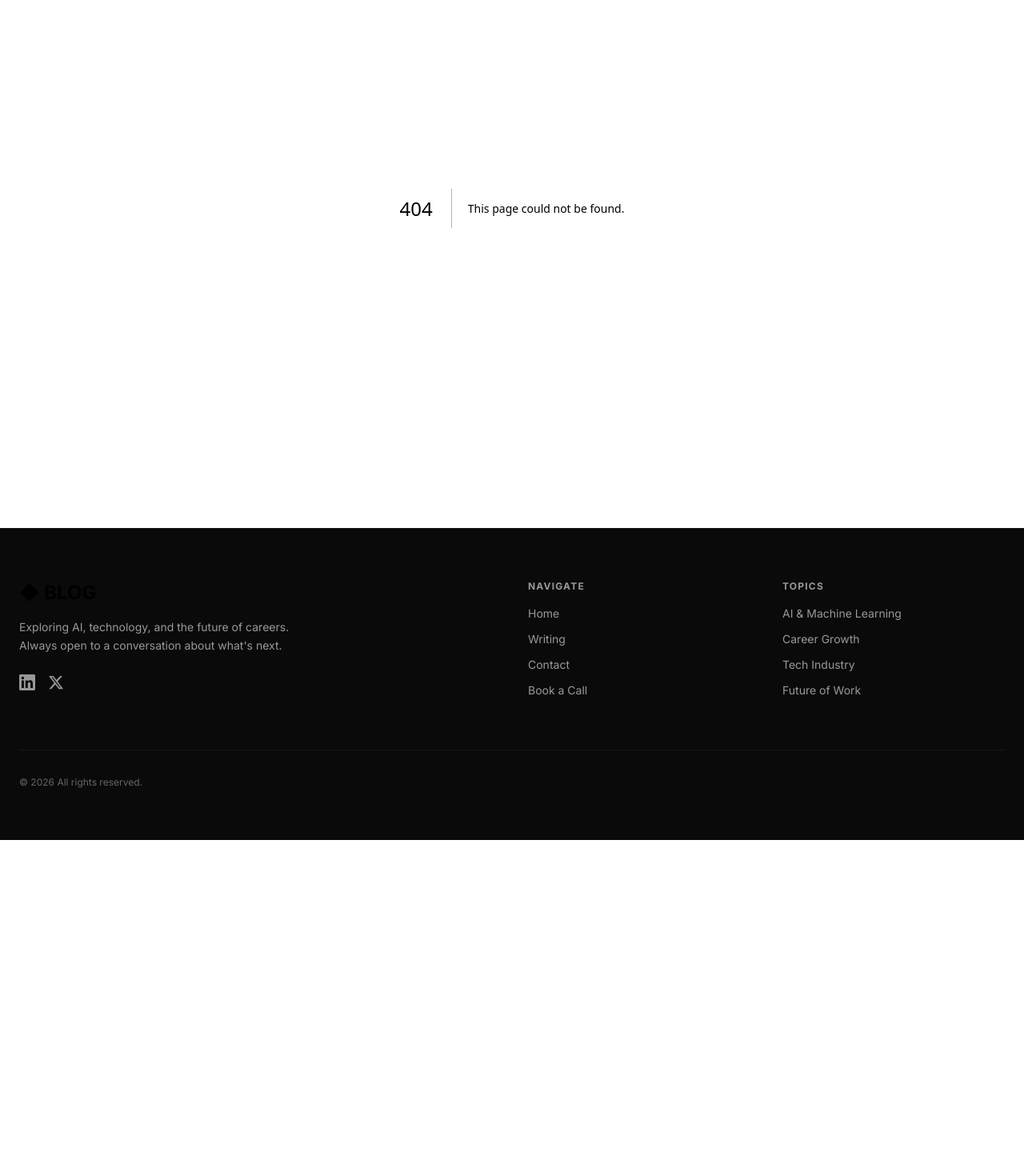
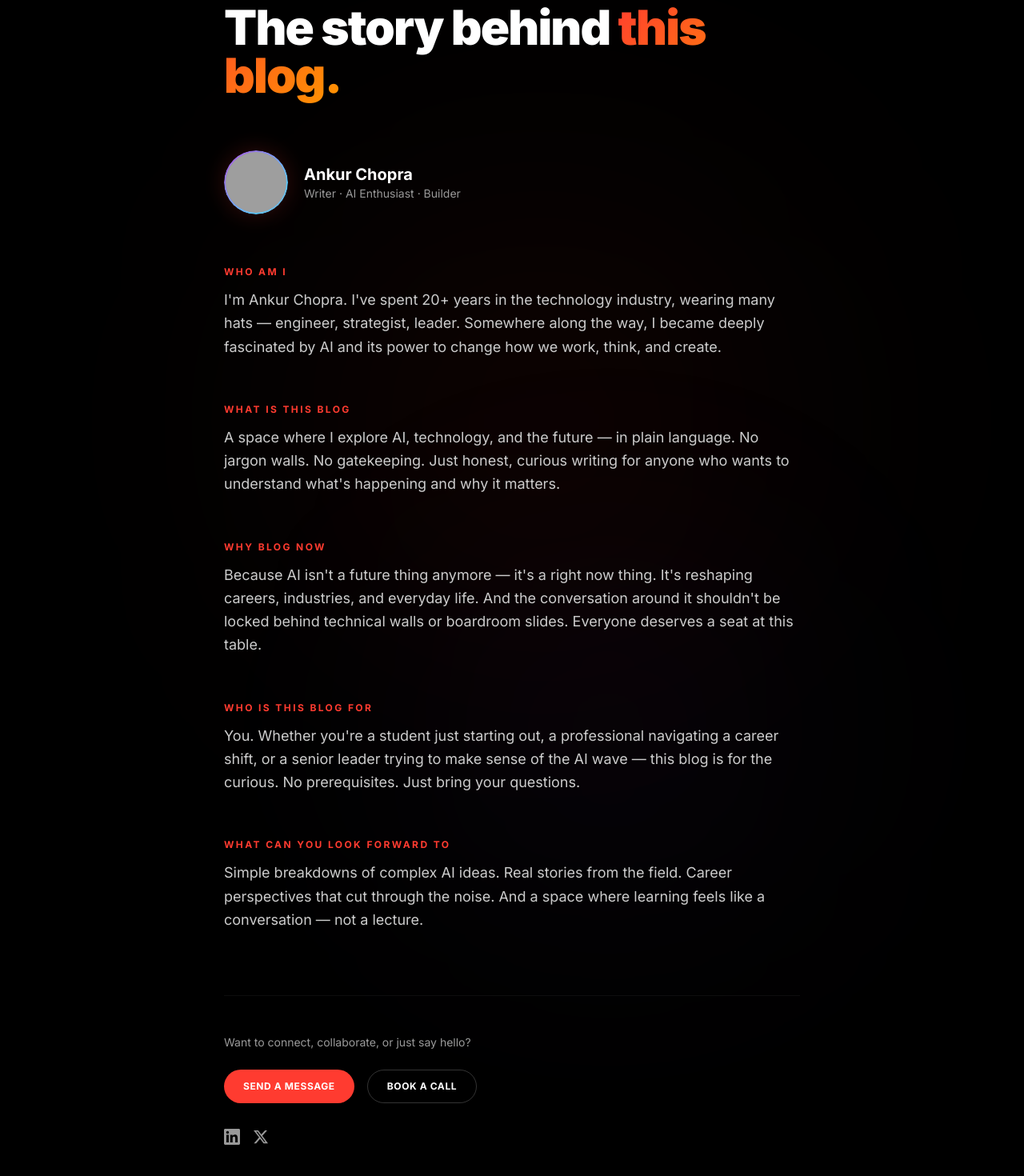
Before and after one commit to chopragit-source/Website, a Next.js app: page /about in a window 1280 px wide. Before the commit this address had no page. Shown: the part 140-1610 px from the top of the page at 80% size. Before the commit the page ends 1190 px from the top, so only its background shows below. Built offline with nearby package versions, Linux system fonts and the light colour scheme; grey boxes are pictures that could not be loaded.

Commit message:
Create page.tsx

```diff
--- /dev/null
+++ b/src/app/about/page.tsx
@@ -0,0 +1,149 @@
+import Link from "next/link";
+import ScrollReveal from "@/components/ScrollReveal";
+import SocialLinks from "@/components/SocialLinks";
+import type { Metadata } from "next";
+
+export const metadata: Metadata = {
+  title: "About — Ankur Chopra",
+  description:
+    "Who I am, why this blog exists, and what you can expect from it.",
+};
+
+export default function AboutPage() {
+  return (
+    <div className="relative min-h-screen pt-28 pb-24">
+      <div className="absolute inset-0 pointer-events-none">
+        <div className="absolute top-1/4 left-1/3 w-[500px] h-[500px] bg-[#ff3b30]/8 rounded-full blur-[160px]" />
+        <div className="absolute bottom-1/4 right-1/4 w-[400px] h-[400px] bg-[#af52de]/6 rounded-full blur-[140px]" />
+      </div>
+
+      <div className="relative z-10 max-w-3xl mx-auto px-6">
+        <ScrollReveal>
+          <p className="text-xs font-bold uppercase tracking-[0.3em] text-[#ff3b30] mb-4">
+            About
+          </p>
+          <h1 className="text-display text-4xl md:text-6xl mb-16">
+            The story behind
+            <span className="text-gradient-fire"> this blog.</span>
+          </h1>
+        </ScrollReveal>
+
+        <ScrollReveal delay={0.1}>
+          <div className="flex items-center gap-5 mb-16">
+            <div className="relative w-20 h-20 rounded-full overflow-hidden shrink-0 shadow-[0_0_30px_rgba(255,59,48,0.2)]">
+              <div
+                className="absolute inset-0 rounded-full p-[2px]"
+                style={{
+                  background:
+                    "linear-gradient(135deg, #ff3b30, #ff9500, #af52de, #5ac8fa, #ff3b30)",
+                  backgroundSize: "300% 300%",
+                  animation: "gradientShift 4s ease infinite",
+                }}
+              >
+                <div className="w-full h-full rounded-full overflow-hidden">
+                  <img
+                    src="https://raw.githubusercontent.com/chopragit-source/Website/main/avatar.jpeg"
+                    alt="Ankur Chopra"
+                    className="w-full h-full object-cover object-center scale-110"
+                  />
+                </div>
+              </div>
+            </div>
+            <div>
+              <h2 className="text-xl font-bold">Ankur Chopra</h2>
+              <p className="text-sm text-[#999999]">Writer · AI Enthusiast · Builder</p>
+            </div>
+          </div>
+        </ScrollReveal>
+
+        <div className="space-y-14">
+          <ScrollReveal delay={0.15}>
+            <Section title="Who am I">
+              I'm Ankur Chopra. I've spent 20+ years in the technology industry,
+              wearing many hats — engineer, strategist, leader. Somewhere along the way, I
+              became deeply fascinated by AI and its power to change how we work, think, and
+              create.
+            </Section>
+          </ScrollReveal>
+
+          <ScrollReveal delay={0.2}>
+            <Section title="What is this blog">
+              A space where I explore AI, technology, and the future — in plain language. No
+              jargon walls. No gatekeeping. Just honest, curious writing for anyone who wants
+              to understand what's happening and why it matters.
+            </Section>
+          </ScrollReveal>
+
+          <ScrollReveal delay={0.25}>
+            <Section title="Why blog now">
+              Because AI isn't a future thing anymore — it's a right now thing.
+              It's reshaping careers, industries, and everyday life. And the conversation
+              around it shouldn't be locked behind technical walls or boardroom slides.
+              Everyone deserves a seat at this table.
+            </Section>
+          </ScrollReveal>
+
+          <ScrollReveal delay={0.3}>
+            <Section title="Who is this blog for">
+              You. Whether you're a student just starting out, a professional navigating
+              a career shift, or a senior leader trying to make sense of the AI wave — this
+              blog is for the curious. No prerequisites. Just bring your questions.
+            </Section>
+          </ScrollReveal>
+
+          <ScrollReveal delay={0.35}>
+            <Section title="What can you look forward to">
+              Simple breakdowns of complex AI ideas. Real stories from the field. Career
+              perspectives that cut through the noise. And a space where learning feels like a
+              conversation — not a lecture.
+            </Section>
+          </ScrollReveal>
+        </div>
+
+        <ScrollReveal delay={0.4}>
+          <div className="mt-20 pt-12 border-t border-white/5">
+            <p className="text-[#999999] text-sm mb-6">
+              Want to connect, collaborate, or just say hello?
+            </p>
+            <div className="flex flex-col sm:flex-row gap-4">
+              <Link
+                href="/contact"
+                className="inline-flex items-center justify-center px-6 py-3 rounded-full bg-[#ff3b30] text-white text-xs font-bold uppercase tracking-wider hover:shadow-[0_0_40px_rgba(255,59,48,0.4)] transition-all duration-300"
+              >
+                Send a Message
+              </Link>
+              <Link
+                href="/book"
+                className="inline-flex items-center justify-center px-6 py-3 rounded-full border border-white/20 text-white text-xs font-bold uppercase tracking-wider hover:border-[#ff3b30] transition-all duration-300"
+              >
+                Book a Call
+              </Link>
+            </div>
+            <div className="mt-8">
+              <SocialLinks />
+            </div>
+          </div>
+        </ScrollReveal>
+      </div>
+    </div>
+  );
+}
+
+function Section({
+  title,
+  children,
+}: {
+  title: string;
+  children: React.ReactNode;
+}) {
+  return (
+    <div>
+      <h3 className="text-xs font-bold uppercase tracking-[0.2em] text-[#ff3b30] mb-3">
+        {title}
+      </h3>
+      <p className="text-base md:text-lg text-[#cccccc] leading-relaxed">
+        {children}
+      </p>
+    </div>
+  );
+}
```
